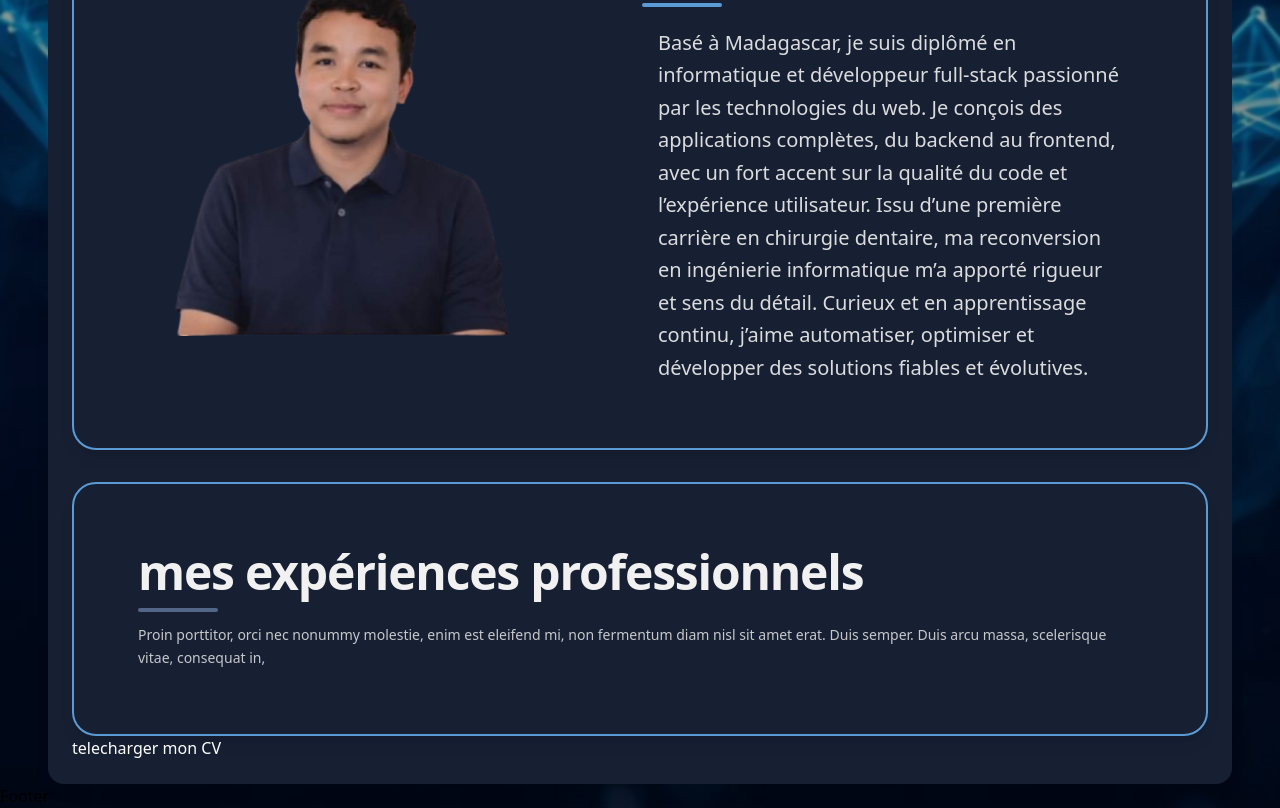
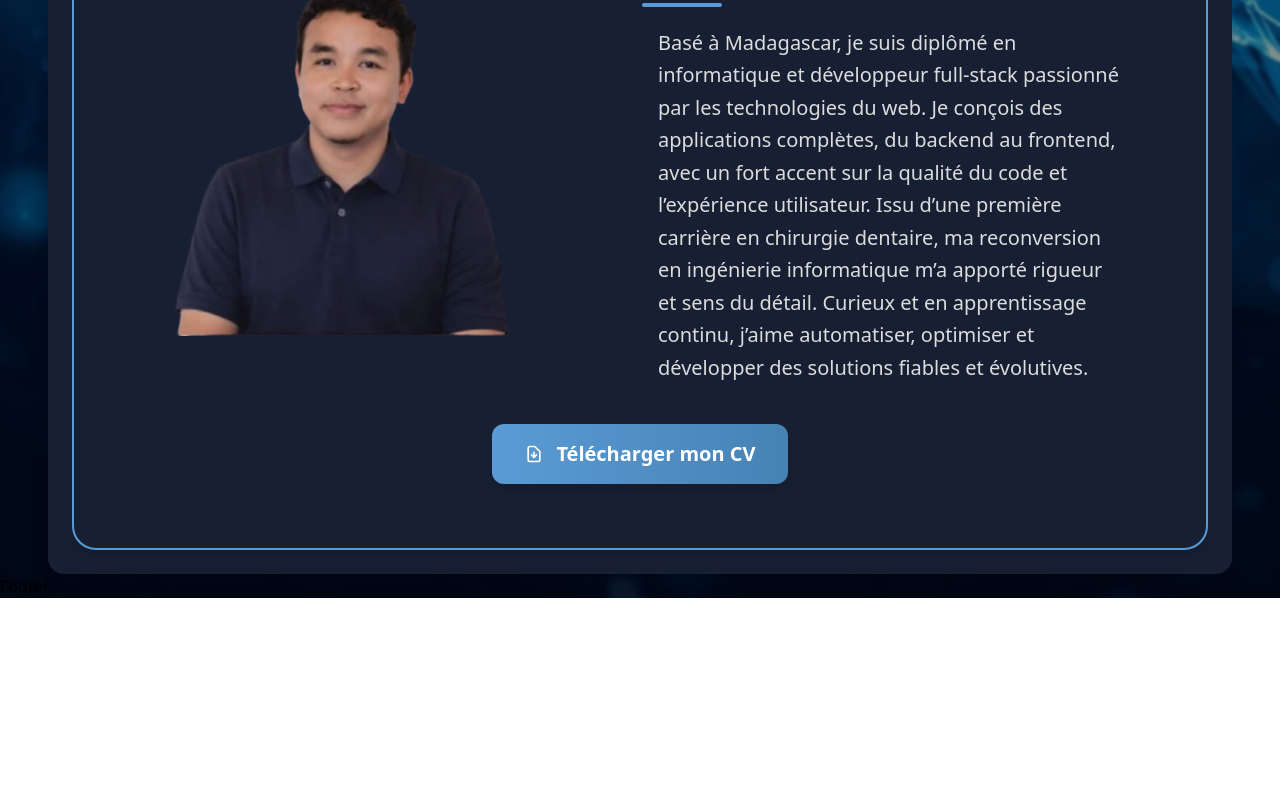
Before and after one commit to MANDANIAINAPRECIEUX/portofolio, a React (Vite) app: page / in a window 1280 px wide. Shown: the part 773-1581 px from the top of the page. After the commit the page ends 1371 px from the top, so only its background shows below. Built offline with nearby package versions, Linux system fonts and the light colour scheme.

Commit message:
new shadow

```diff
--- a/src/components/Mon_photo.tsx
+++ b/src/components/Mon_photo.tsx
@@ -8,7 +8,7 @@ const Mon_photo = () => {
           className="w-full h-full object-cover   drop-shadow-[0_0_20px_rgba(255,255,255,0.9)]
           transition-all duration-300 ease-out
             hover:scale-105
-            hover:drop-shadow-[0_0_40px_rgba(255,255,255,1)] "
+            hover:drop-shadow-[0_0_40px_rgba(255,255,255,0.9)] "
         />
       </div>
     </div>
--- a/src/pages/About.tsx
+++ b/src/pages/About.tsx
@@ -2,7 +2,8 @@ const About = () => {
   return (
     <div className=" w-full mt-12 ">
       <div className="rounded-2xl bg-[#172033] p-6  shadow-lg mx-12">
-        <div className="flex items-stretch gap-6 border-2 border-[#5B9BD5] rounded-3xl p-16 shadow-lg">
+        <div className=" border-2 border-[#5B9BD5] rounded-3xl p-16 shadow-lg">
+          <div className="flex items-stretch gap-6">
             {/* Image: même hauteur que le texte */}
             <div className="w-80 md:w-104 lg:w-120 shrink-0 overflow-hidden rounded-2xl">
               <img
@@ -18,31 +19,60 @@ const About = () => {
               </h2>
               <div className="mt-3 h-1 w-20 rounded-full bg-[#5B9BD5]" />
               <p className="mt-5 mx-4 text-lg md:text-xl leading-relaxed text-[#f1f1f1]/90">
-              Basé à Madagascar, je suis diplômé en informatique et développeur
-              full-stack passionné par les technologies du web. Je conçois des
-              applications complètes, du backend au frontend, avec un fort
-              accent sur la qualité du code et l’expérience utilisateur. Issu
-              d’une première carrière en chirurgie dentaire, ma reconversion en
-              ingénierie informatique m’a apporté rigueur et sens du détail.
-              Curieux et en apprentissage continu, j’aime automatiser, optimiser
-              et développer des solutions fiables et évolutives.
+                Basé à Madagascar, je suis diplômé en informatique et
+                développeur full-stack passionné par les technologies du web. Je
+                conçois des applications complètes, du backend au frontend, avec
+                un fort accent sur la qualité du code et l’expérience
+                utilisateur. Issu d’une première carrière en chirurgie dentaire,
+                ma reconversion en ingénierie informatique m’a apporté rigueur
+                et sens du détail. Curieux et en apprentissage continu, j’aime
+                automatiser, optimiser et développer des solutions fiables et
+                évolutives.
               </p>
             </div>
           </div>
-        <div className=" border-2 mt-8 border-[#5B9BD5] rounded-3xl p-16 shadow-lg">
+          {/* boutton telechargement cv */}
+          <div className="mt-10 flex justify-center">
+            <button
+              className="
+  group
+  flex items-center gap-3
+  px-8 py-4
+  bg-gradient-to-r from-[#5B9BD5] to-[#4682B4]
+  hover:from-[#4682B4] hover:to-[#5B9BD5]
+  text-white text-xl font-semibold
+  rounded-xl
+  shadow-lg hover:shadow-xl
+  transition-all duration-300
+  hover:scale-105 active:scale-95
+"
+            >
+              <svg
+                className="w-5 h-5 group-hover:animate-bounce"
+                fill="none"
+                stroke="currentColor"
+                viewBox="0 0 24 24"
+              >
+                <path
+                  strokeLinecap="round"
+                  strokeLinejoin="round"
+                  strokeWidth={2}
+                  d="M12 10v6m0 0l-3-3m3 3l3-3m2 8H7a2 2 0 01-2-2V5a2 2 0 012-2h5.586a1 1 0 01.707.293l5.414 5.414a1 1 0 01.293.707V19a2 2 0 01-2 2z"
+                />
+              </svg>
+              Télécharger mon CV
+            </button>
+          </div>
+        </div>
+        {/* <div className=" border-2 mt-8 border-[#5B9BD5] rounded-3xl p-16 shadow-lg">
           <h2 className="text-4xl md:text-5xl font-bold tracking-tight text-[#f1f1f1]">
             mes expériences professionnels
           </h2>
           <div className="mt-3 h-1 w-20 rounded-full bg-[#526687]" />
           <p className="mt-3 text-sm leading-relaxed text-[#f1f1f1]/80">
-            Proin porttitor, orci nec nonummy molestie, enim est eleifend mi,
-            non fermentum diam nisl sit amet erat. Duis semper. Duis arcu massa,
-            scelerisque vitae, consequat in,
+
           </p>
-        </div>
-        <div>
-          <button className="text-white">telecharger mon CV</button>
-        </div>
+        </div> */}
       </div>
     </div>
   );
```
Lines whose indentation alone changed are shown as unchanged.
